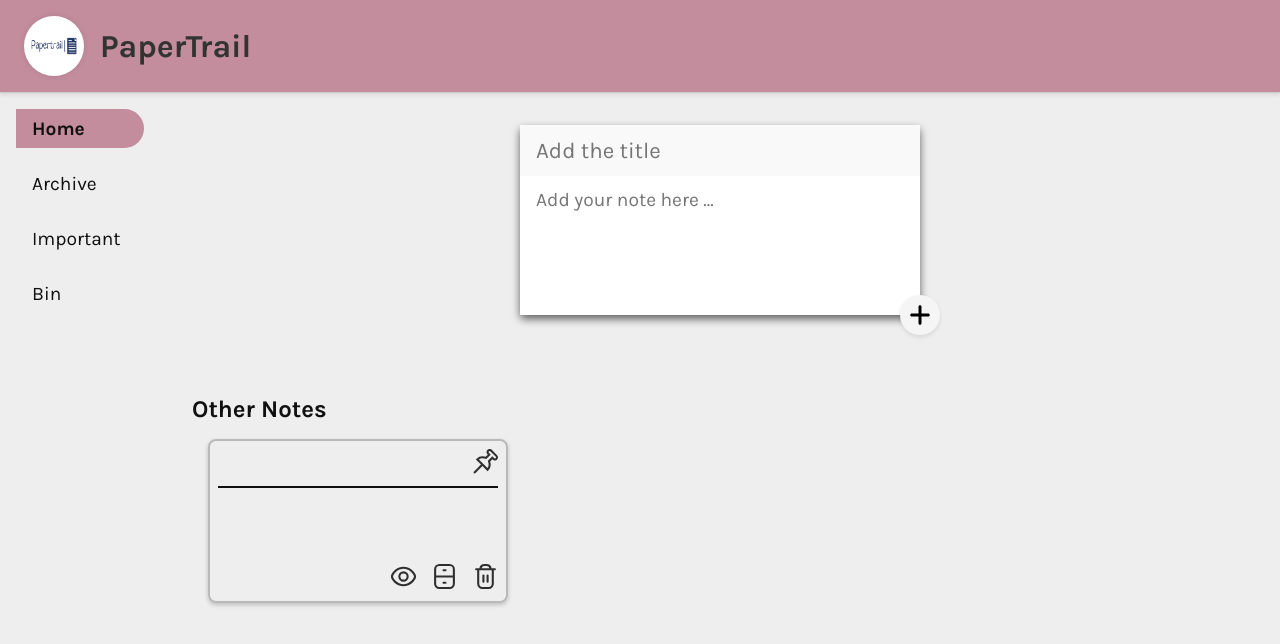
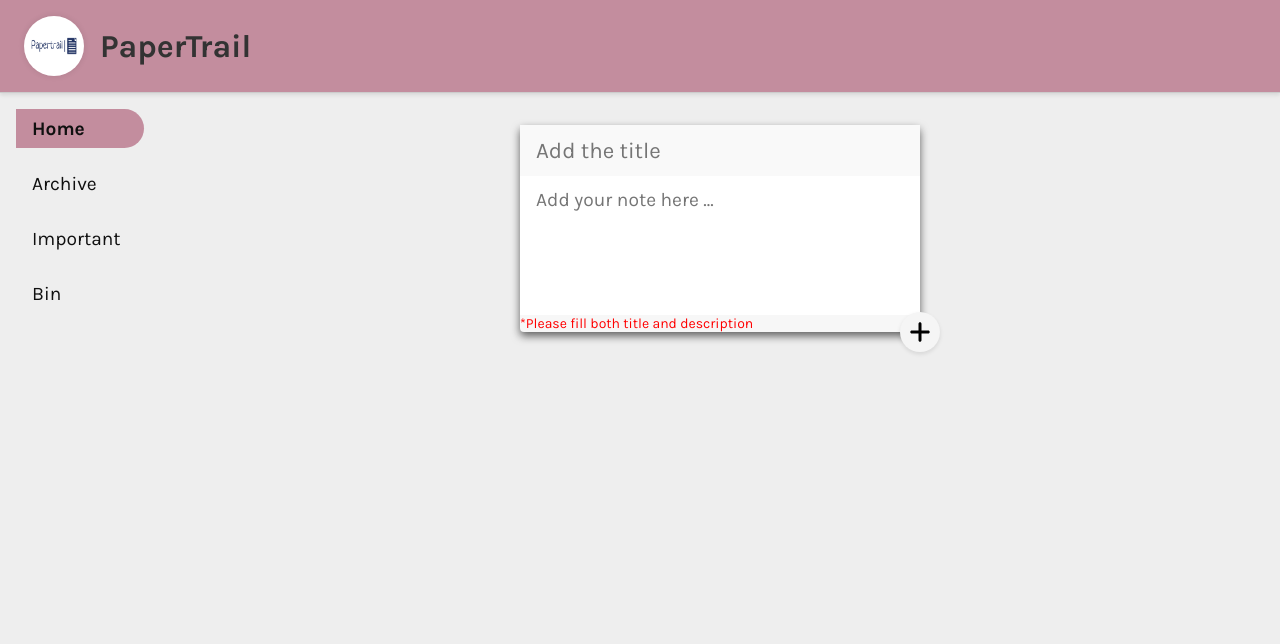
Before and after one commit to hritikRajput/notes-app, a React (Vite) app: page / in a window 1280 px wide. Both pictures are taken after a click on the picture 920 px from the left and 315 px from the top of the page. Shown: the top 644 px of the page. Built offline with nearby package versions, Linux system fonts and the light colour scheme.

Commit message:
Update NewNote component

```diff
--- a/src/components/NewNote/NewNote.css
+++ b/src/components/NewNote/NewNote.css
@@ -52,3 +52,8 @@
     background: #c38d9e;
     transform: scale(1.1);
 }
+
+.error-message {
+  color: #ff0000;
+  font-size: 14px;
+}
--- a/src/components/NewNote/NewNote.jsx
+++ b/src/components/NewNote/NewNote.jsx
@@ -7,15 +7,22 @@
 export default function NewNote(props) {
     const { title, setTitle, description, setDescription, notes, setNotes, importantNotes, setImportantNotes } = useNotes()
     const { isImportant } = props
+    const [errorMessage, setErrorMessage] = React.useState("");
 
     const handleTitleChange = (e) => {
         setTitle(e.target.value);
+        setErrorMessage("");
     }
     const handleDescriptionChange = (e) => {
-        setDescription(e.target.value)
+        setDescription(e.target.value);
+        setErrorMessage("");
     }
 
     const handleClick = () => {
+        if (title.trim() === "" || description.trim() === "") {
+            setErrorMessage("*Please fill both title and description");
+            return;
+        }
         if (isImportant) {
             setImportantNotes([...importantNotes, { id: uuid(), title, description }])
         }
@@ -25,6 +32,7 @@
 
         setTitle("")
         setDescription("")
+        setErrorMessage("");
     }
 
 
@@ -33,6 +41,7 @@
             <input className="newnote__title" onChange={handleTitleChange} type="text" name="title" value={title} placeholder="Add the title" />
             <textarea className="newnote__description" onChange={handleDescriptionChange} name="description" value={description} cols="80" rows="5" placeholder="Add your note here ..." />
             <img src={plus} className="newnote__plus" onClick={handleClick} />
+            {errorMessage && <p className="error-message">{errorMessage}</p>}
         </div>
     )
 }
```
